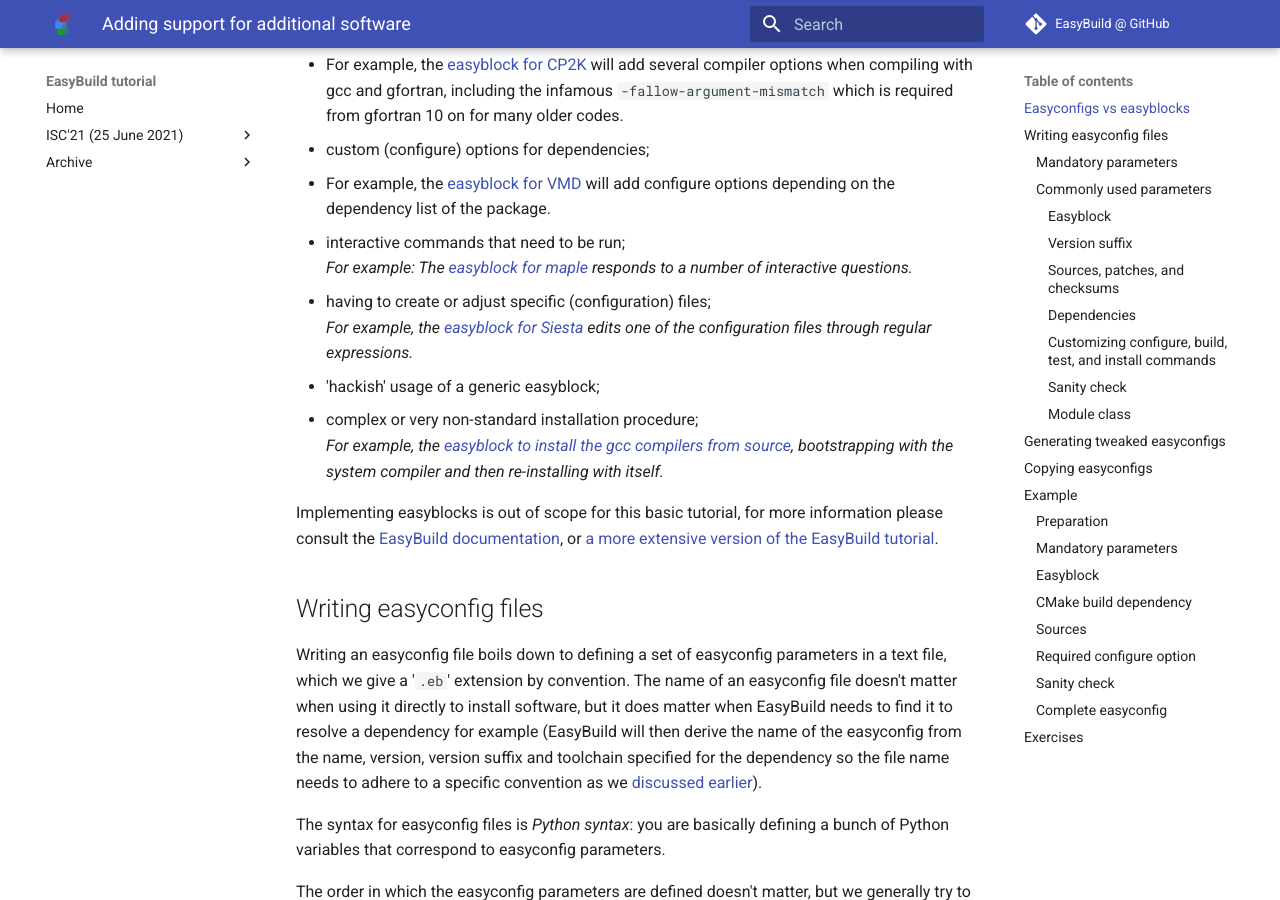
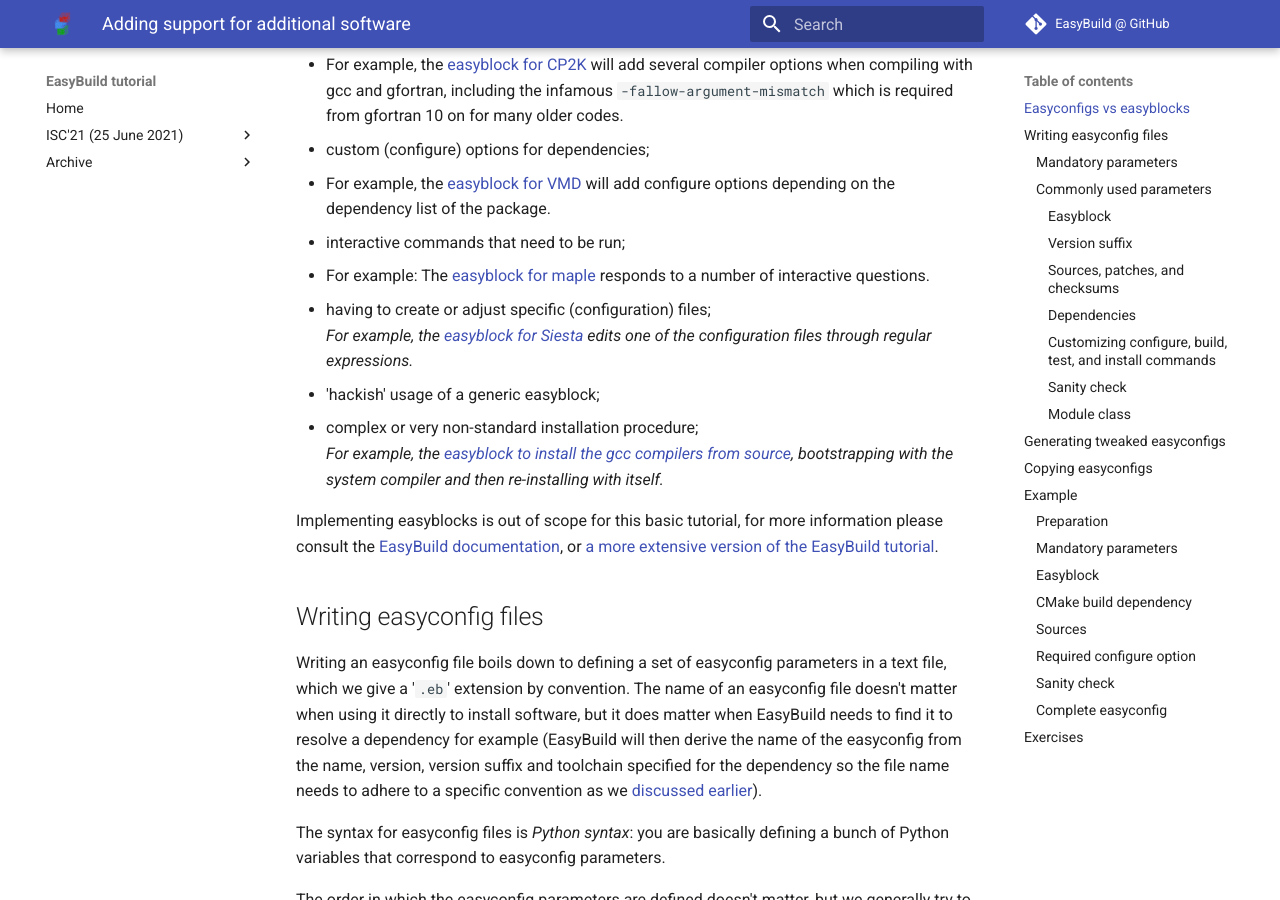
Before and after one commit to easybuilders/easybuild-tutorial, an MkDocs documentation site: the page built from docs/2022-isc22/adding_support_additional_software.md, in a window 1280 px wide and 900 px high, scrolled down 1087 px. Built offline with MkDocs 1.6.1 and Material for MkDocs 9.7.7, drawn with Linux system fonts in a browser that asks for light colours.

```diff
--- a/docs/2022-isc22/adding_support_additional_software.md
+++ b/docs/2022-isc22/adding_support_additional_software.md
@@ -46,8 +46,8 @@ Reasons to consider implementing a software-specific easyblock rather than using
   * For example, the [easyblock for VMD](https://github.com/easybuilders/easybuild-easyblocks/blob/develop/easybuild/easyblocks/v/vmd.py)
     will add configure options depending on the dependency list of the package.
 * interactive commands that need to be run;
-  *For example: The [easyblock for maple](https://github.com/easybuilders/easybuild-easyblocks/blob/develop/easybuild/easyblocks/m/maple.py)
-  responds to a number of interactive questions.*
+  * For example: The [easyblock for maple](https://github.com/easybuilders/easybuild-easyblocks/blob/develop/easybuild/easyblocks/m/maple.py)
+    responds to a number of interactive questions.
 * having to create or adjust specific (configuration) files;
   *For example, the [easyblock for Siesta](https://github.com/easybuilders/easybuild-easyblocks/blob/develop/easybuild/easyblocks/s/siesta.py)
   edits one of the configuration files through regular expressions.*
```
